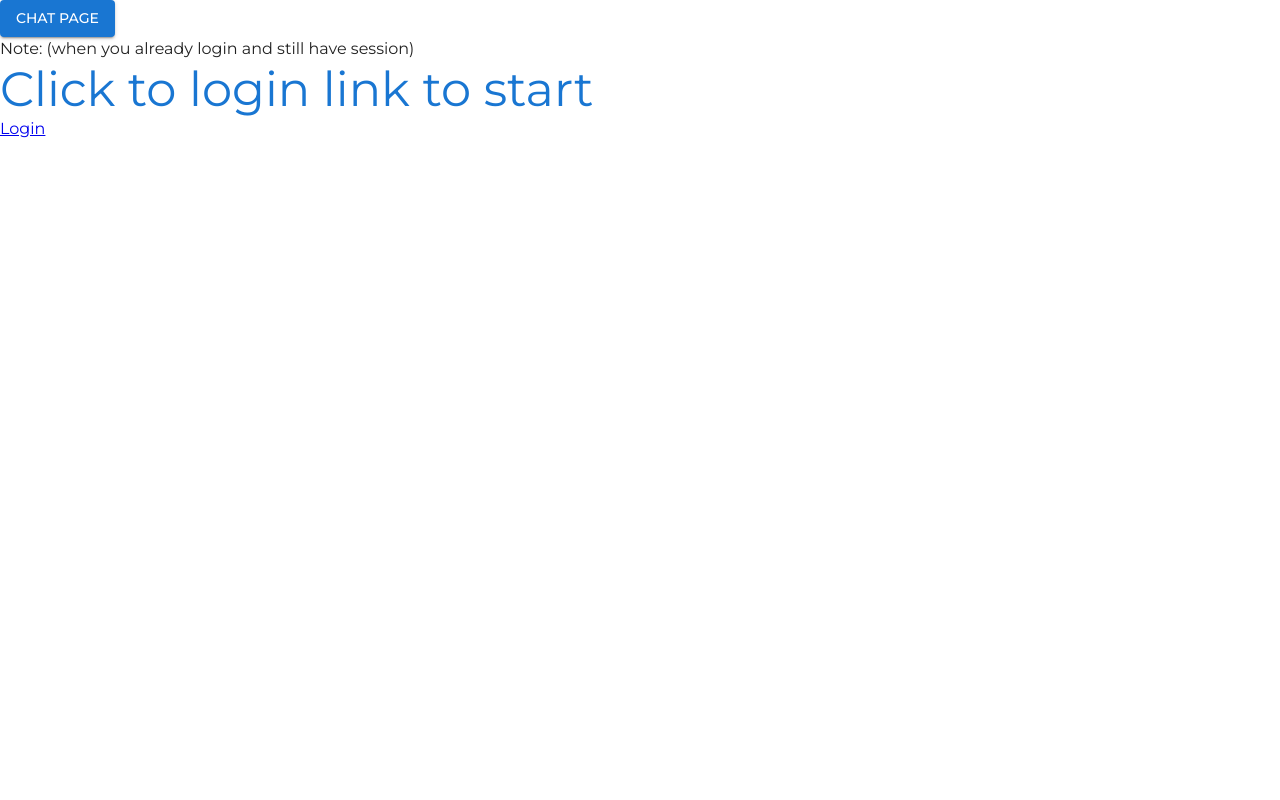
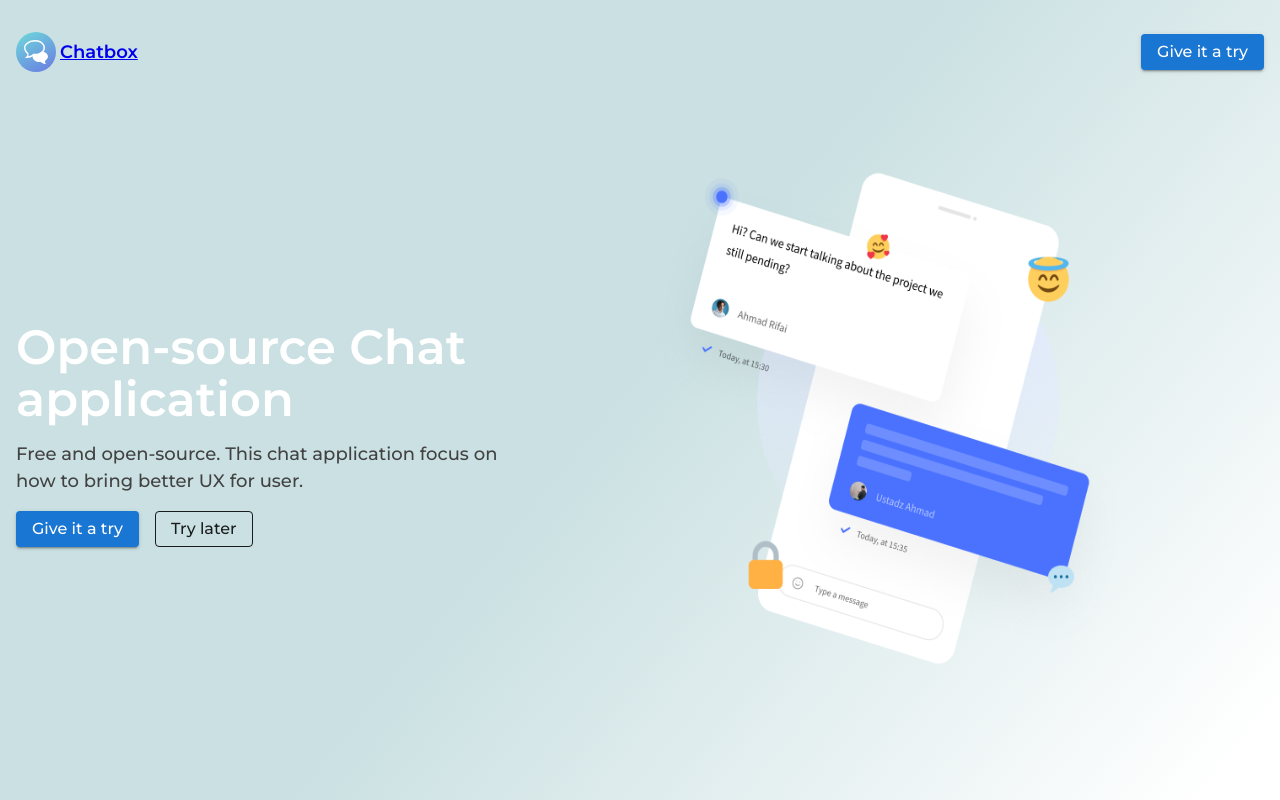
Before and after one commit to DawnGate/chat-app, a Next.js app: page / in a window 1280 px wide. Built offline with nearby package versions, Linux system fonts and the light colour scheme.

Commit message:
feat: update landing page

```diff
--- a/src/app/page.tsx
+++ b/src/app/page.tsx
@@ -1,21 +1,122 @@
 import { Box, Button, Typography } from '@mui/material';
+
 import Link from 'next/link';
+import Image from 'next/image';
+import { grey } from '@mui/material/colors';
+
+import chatLandingImage from '../assets/images/chat-landing-preview.png';
 
 export default function Home() {
   return (
-    <Box>
-      <Link href="/chat">
-        <Button variant="contained">Chat Page</Button>
-      </Link>
-      <Typography>
-        Note: (when you already login and still have session)
-      </Typography>
-      <Typography variant="h3" color="primary">
-        Click to login link to start
-      </Typography>
-      <Link href="/login">
-        <p>Login</p>
-      </Link>
+    <Box
+      minHeight="100vh"
+      minWidth="100vw"
+      sx={{
+        background:
+          'linear-gradient(129.35deg, #CAE0E2 48.54%, rgba(202, 224, 226, 0) 95.96%)',
+      }}
+    >
+      <Box maxWidth={1440} margin="auto" paddingY="32px" paddingX="16px">
+        <Box display="flex" alignItems="center" justifyContent="space-between">
+          <Link href="/chat">
+            <Box display="flex" alignItems="center" gap="4px">
+              <Image
+                priority
+                src="/chat.svg"
+                width={40}
+                height={40}
+                alt="Logo"
+              />
+              <Typography sx={{ fontWeight: 600, fontSize: '18px' }}>
+                Chatbox
+              </Typography>
+            </Box>
+          </Link>
+          <Link href="/login">
+            <Button
+              sx={{
+                textTransform: 'unset',
+              }}
+              variant="contained"
+            >
+              <Typography sx={{ fontWeight: 500 }}>Give it a try</Typography>
+            </Button>
+          </Link>
+        </Box>
+
+        <Box
+          mt={{
+            xs: 6,
+            lg: 12,
+          }}
+          display="flex"
+          flexDirection={{
+            xs: 'column',
+            lg: 'row',
+          }}
+          gap={{
+            xs: 4,
+            lg: 0,
+          }}
+          alignItems="center"
+        >
+          <Box flex={1}>
+            <Box maxWidth={500} mt={4}>
+              <Typography
+                sx={{
+                  color: 'white',
+                  fontWeight: 600,
+                  fontSize: 48,
+                  lineHeight: '52px',
+                }}
+              >
+                Open-source Chat application
+              </Typography>
+              <Typography
+                mt={2}
+                sx={{
+                  color: grey[800],
+                  fontWeight: 500,
+                  fontSize: 18,
+                }}
+              >
+                Free and open-source. This chat application focus on how to
+                bring better UX for user.
+              </Typography>
+              <Box display="flex" gap={2} mt={2}>
+                <Button
+                  sx={{
+                    textTransform: 'unset',
+                  }}
+                  variant="contained"
+                >
+                  <Typography sx={{ fontWeight: 500 }}>
+                    Give it a try
+                  </Typography>
+                </Button>
+                <Button
+                  sx={{
+                    textTransform: 'unset',
+                  }}
+                  variant="outlined"
+                  color="inherit"
+                >
+                  <Typography sx={{ fontWeight: 500 }}>Try later</Typography>
+                </Button>
+              </Box>
+            </Box>
+          </Box>
+          <Box flex={1}>
+            <Image
+              priority
+              src={chatLandingImage}
+              width={500}
+              height={500}
+              alt="Logo"
+            />
+          </Box>
+        </Box>
+      </Box>
     </Box>
   );
 }
```
Also changed, not shown: src/assets/images/chat-landing-preview.png (added).
